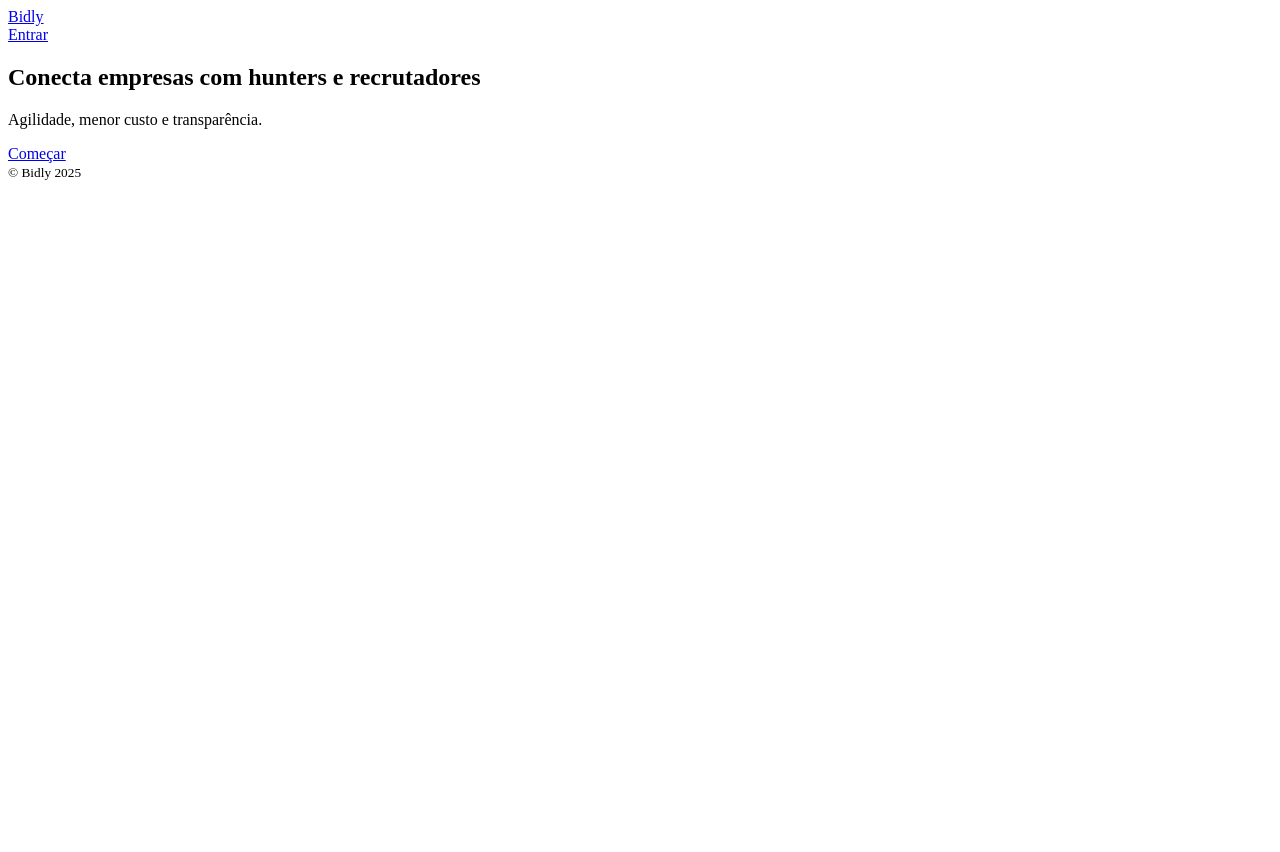
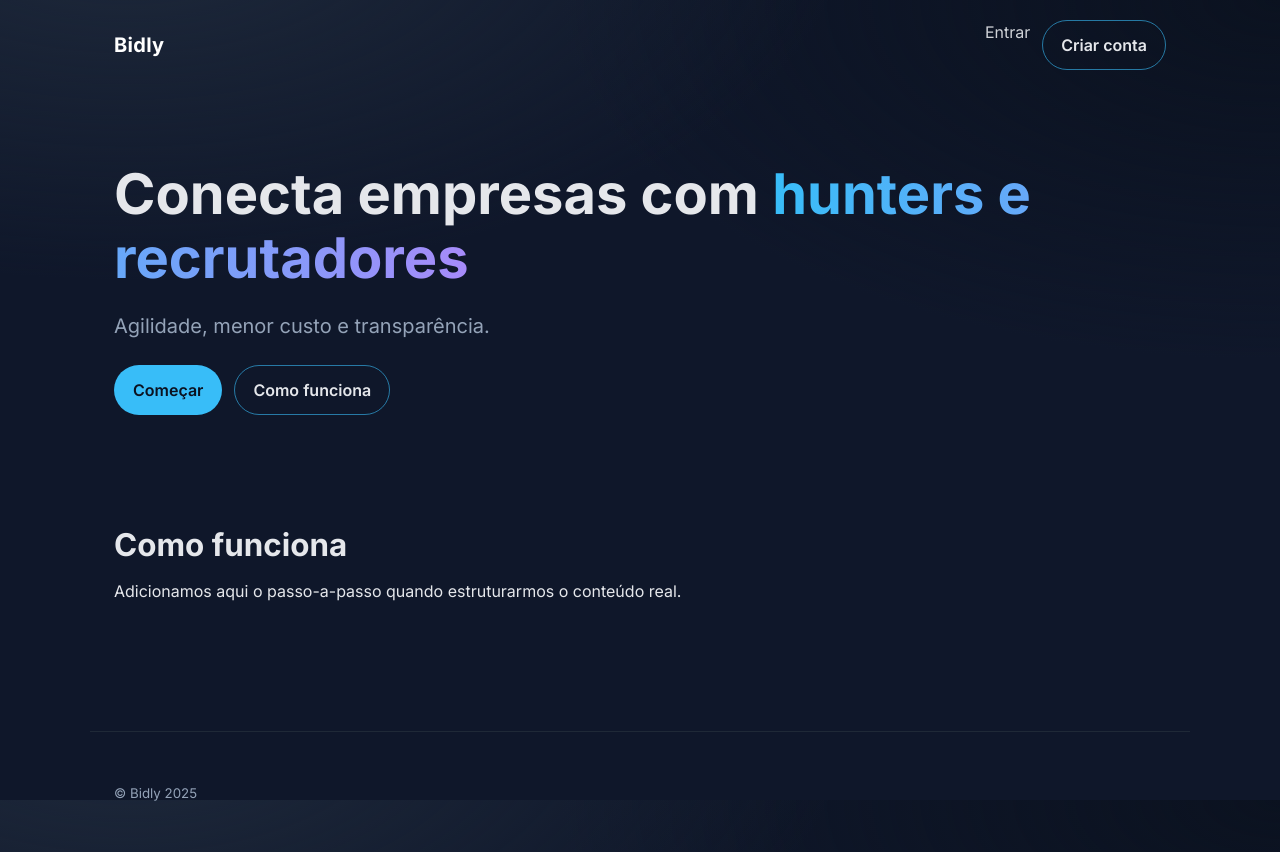
Before and after one commit to rdsilvalopes/bidly-web-v2, a plain HTML site: page index.html in a window 1280 px wide. Before the commit the page ends 800 px from the top, so only its background shows below. Drawn offline with Linux system fonts and the light colour scheme.

Commit message:
chore: salva alterações locais antes de trocar de branch

```diff
--- a/assets/css/app.css
+++ b/assets/css/app.css
@@ -0,0 +1,52 @@
+.site-header{
+  display: flex;
+  align-items: center;
+  justify-content: space-between;
+  padding-block: 20px;
+}
+
+.brand{
+  font-weight: 800;
+  font-size: 1.25rem;
+  letter-spacing: .3px;
+  color: white;
+}
+
+.nav{
+  display: flex;
+  gap: 12px;
+}
+.nav-link{
+  color: var(--text);
+  opacity: .9;
+}
+.nav-link:hover{ opacity: 1; }
+
+.hero{
+  padding-block: 72px 56px;
+}
+.hero .accent{
+  background: linear-gradient(90deg, #38bdf8, #a78bfa);
+  -webkit-background-clip: text;
+  background-clip: text;
+  color: transparent;
+}
+.hero .actions{
+  margin-top: 24px;
+  display: flex;
+  gap: 12px;
+  flex-wrap: wrap;
+}
+
+.site-footer{
+  padding-block: 48px;
+  color: var(--muted);
+  border-top: 1px solid #1f2937;
+  margin-top: 56px;
+}
+
+/* responsivo simples */
+@media (max-width: 640px){
+  .site-header { padding-block: 16px; }
+  .hero { padding-block: 56px 40px; }
+}
--- a/assets/css/base.css
+++ b/assets/css/base.css
@@ -0,0 +1,71 @@
+:root{
+  --bg: #0f172a;         /* slate-900 */
+  --surface: #111827;    /* gray-900 */
+  --text: #e5e7eb;       /* gray-200 */
+  --muted: #94a3b8;      /* slate-400 */
+  --primary: #38bdf8;    /* sky-400 */
+  --primary-ink: #0b1220;
+  --container: 1100px;
+  --radius: 16px;
+  --spacing: 24px;
+}
+
+*,
+*::before,
+*::after { box-sizing: border-box; }
+
+html, body { height: 100%; }
+
+body{
+  margin: 0;
+  font-family: Inter, system-ui, -apple-system, Segoe UI, Roboto, "Helvetica Neue", Arial, "Noto Sans", "Apple Color Emoji", "Segoe UI Emoji", "Segoe UI Symbol", sans-serif;
+  color: var(--text);
+  background: radial-gradient(1200px 600px at 10% -10%, #1e293b 0, transparent 60%),
+              radial-gradient(1200px 600px at 100% 0%, #0b1220 0, transparent 60%),
+              var(--bg);
+  line-height: 1.5;
+}
+
+a { color: var(--primary); text-decoration: none; }
+a:hover { text-decoration: underline; }
+
+h1, h2, h3 { margin: 0 0 12px; line-height: 1.15; }
+h1 { font-size: clamp(2rem, 3.8vw + 1rem, 3.5rem); }
+h2 { font-size: clamp(1.25rem, 1.2vw + 1rem, 2rem); }
+
+.lead { color: var(--muted); font-size: clamp(1rem, 0.5vw + 1rem, 1.25rem); }
+
+.container{
+  width: min(100% - 2*var(--spacing), var(--container));
+  margin-inline: auto;
+  padding-inline: var(--spacing);
+}
+
+.section{ padding-block: 56px; }
+
+.btn{
+  display: inline-flex;
+  align-items: center;
+  justify-content: center;
+  gap: 8px;
+  padding: 12px 18px;
+  border-radius: 999px;
+  border: 1px solid color-mix(in srgb, var(--primary) 60%, transparent);
+  background: transparent;
+  color: var(--text);
+  font-weight: 600;
+  text-decoration: none;
+  transition: transform .08s ease, background .2s ease, border-color .2s ease;
+}
+.btn:hover{ transform: translateY(-1px); }
+
+.btn--primary{
+  background: var(--primary);
+  color: var(--primary-ink);
+  border-color: transparent;
+}
+.btn--primary:hover{ filter: brightness(1.05); }
+
+.btn--ghost{
+  background: transparent;
+}
--- a/index.html
+++ b/index.html
@@ -1,29 +1,54 @@
-<!doctype html><html lang="pt-BR">
+<!doctype html>
+<html lang="pt-BR">
 <head>
-  <meta charset="utf-8">
-  <meta name="viewport" content="width=device-width,initial-scale=1">
-  <title>Bidly v2 — Landing</title>
-  <link rel="stylesheet" href="assets/css/base.css">
-  <link rel="stylesheet" href="assets/css/app.css">
+  <meta charset="utf-8" />
+  <meta name="viewport" content="width=device-width, initial-scale=1" />
+  <title>Bidly v2 — Conecta empresas e hunters</title>
+
+  <!-- Fonte opcional (funciona em localhost) -->
+  <link rel="preconnect" href="https://fonts.googleapis.com">
+  <link rel="preconnect" href="https://fonts.gstatic.com" crossorigin>
+  <link href="https://fonts.googleapis.com/css2?family=Inter:wght@400;600;700&display=swap" rel="stylesheet">
+
+  <link rel="icon" href="favicon.ico" />
+  <link rel="stylesheet" href="assets/css/base.css" />
+  <link rel="stylesheet" href="assets/css/app.css" />
 </head>
 <body>
-  <header class="container">
-    <a href="/">Bidly</a>
-    <nav><a href="app/index.html">Entrar</a></nav>
+  <header class="site-header container">
+    <a class="brand" href="/">Bidly</a>
+    <nav class="nav">
+      <a class="nav-link" href="app/index.html">Entrar</a>
+      <a class="btn btn--ghost" href="auth/index.html">Criar conta</a>
+    </nav>
   </header>
 
   <main>
-    <section class="hero">
-      <h1>Conecta empresas com hunters e recrutadores</h1>
-      <p>Agilidade, menor custo e transparência.</p>
-      <a class="btn" href="app/index.html">Começar</a>
+    <section class="hero container">
+      <h1>
+        Conecta empresas com <span class="accent">hunters e recrutadores</span>
+      </h1>
+      <p class="lead">
+        Agilidade, menor custo e transparência.
+      </p>
+
+      <div class="actions">
+        <a class="btn btn--primary" href="app/index.html">Começar</a>
+        <a class="btn btn--ghost" href="#como-funciona">Como funciona</a>
+      </div>
     </section>
-    <!-- adicione as seções reais aqui: benefícios, como funciona, preços, FAQ -->
+
+    <!-- seções futuras -->
+    <section id="como-funciona" class="container section">
+      <h2>Como funciona</h2>
+      <p>Adicionamos aqui o passo-a-passo quando estruturarmos o conteúdo real.</p>
+    </section>
   </main>
 
-  <footer class="container">
+  <footer class="site-footer container">
     <small>© Bidly 2025</small>
   </footer>
 
   <script defer src="assets/js/app.js"></script>
-</body></html>
+</body>
+</html>
```
